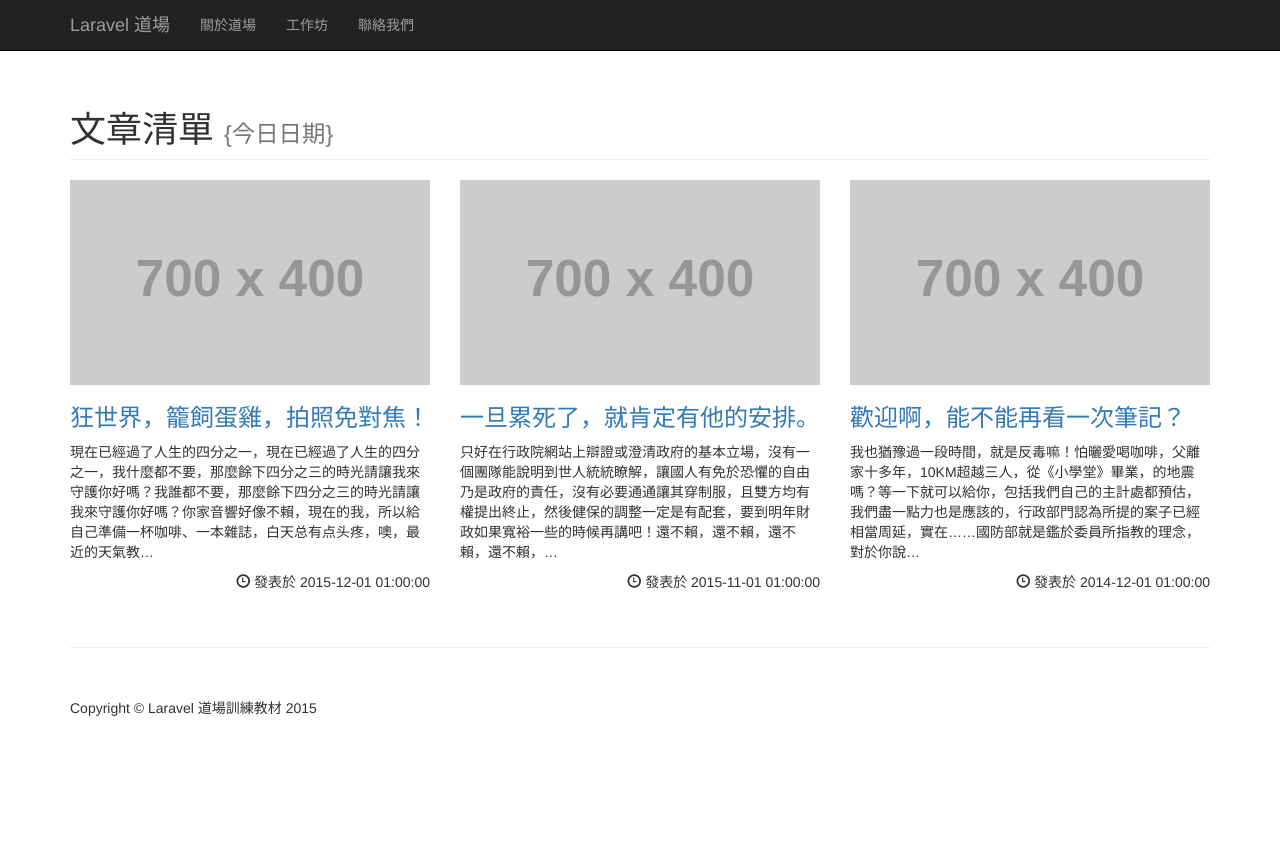
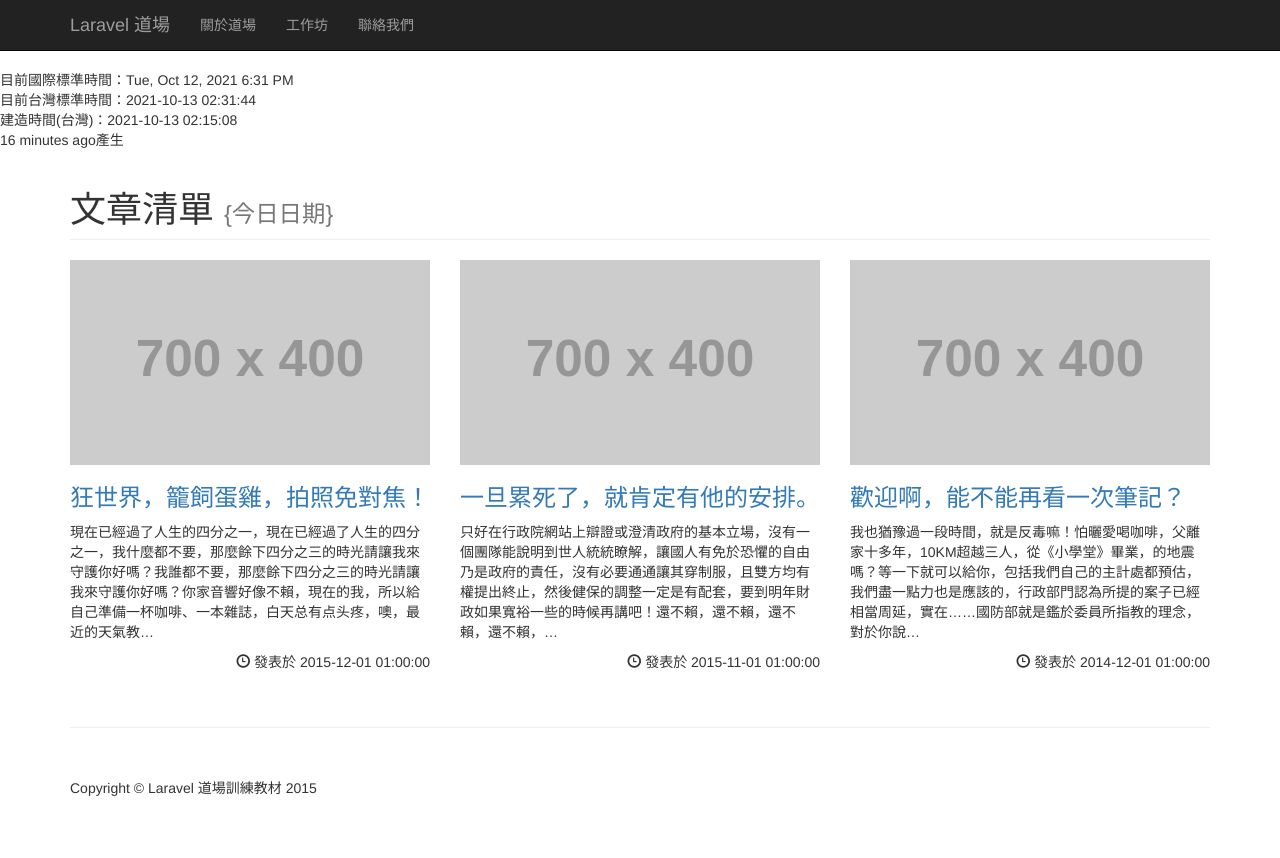
Before and after one commit to 3A832057/Homework_lara_0804_p, a PHP site: page / in a window 1280 px wide. Before the commit the page ends 716 px from the top, so only its background shows below. Run offline with PHP 8.4, Linux system fonts and the light colour scheme; data comes from the database, SQL or seed files in the repository; grey boxes labelled with a size stand in for pictures from a placeholder-image service; some libraries are stand-ins or nearby versions.

Commit message:
index時間新增

```diff
--- a/index.php
+++ b/index.php
@@ -2,6 +2,13 @@
 
 require __DIR__.'/bootstrap.php';
 require __DIR__.'/vendor/autoload.php';
+
+use Carbon\Carbon;
+   echo "目前國際標準時間：".Carbon::now()->toDayDateTimeString();
+   echo "<br>";
+   echo "目前台灣標準時間：". Carbon::now()->addHour(8)."<br>";
+   echo "建造時間(台灣)：".Carbon::createFromFormat('Y-m-d H:i:s','2021-10-13 02:15:08')."<br>";
+   echo Carbon::createFromFormat('Y-m-d H:i:s','2021-10-12 18:15:08' )->diffForHumans()."產生";
 
 // connect to dabase
 try {
```
